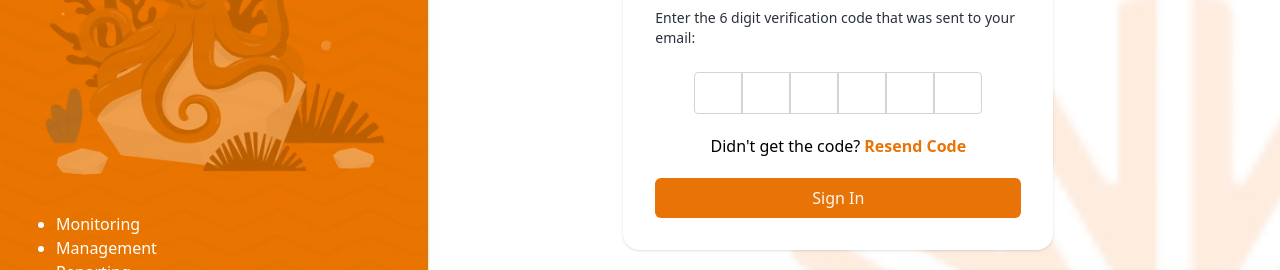
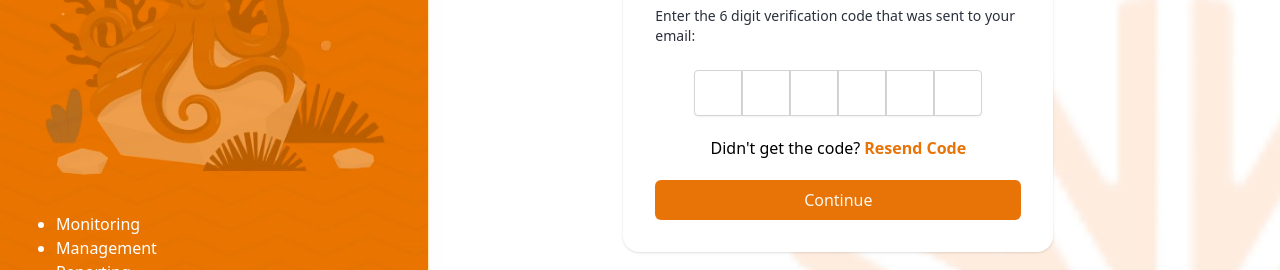
Before and after one commit to Jideotetic/Octopus, a React (Vite) app: page /verify-otp in a window 1280 px wide. Shown: the part 349-619 px from the top of the page. Built offline with nearby package versions, Linux system fonts and the light colour scheme; a web font is replaced by a local one.

Commit message:
Update verify otp and create new pasword routes

```diff
--- a/src/actions/createNewPasswordAction.ts
+++ b/src/actions/createNewPasswordAction.ts
@@ -1,13 +1,20 @@
 import { LoaderFunctionArgs, redirect } from "react-router-dom";
+import { toast } from "react-toastify";
 
 export default async function createNewPasswordAction({
   request,
 }: LoaderFunctionArgs) {
   const formData = await request.formData();
 
-  const email = formData.get("email");
+  const newPassword = formData.get("new-password");
+  const confirmPassword = formData.get("confirm-password");
 
-  console.log(email);
+  console.log(newPassword, confirmPassword);
 
-  return redirect("/");
+  if (newPassword !== confirmPassword) {
+    return toast.error("Password do not match!");
+  }
+  toast.success("Login successfully");
+
+  return redirect("/dashboard");
 }
--- a/src/actions/forgotPasswordAction.ts
+++ b/src/actions/forgotPasswordAction.ts
@@ -1,11 +1,14 @@
 import { LoaderFunctionArgs, redirect } from "react-router-dom";
+import authProvider from "../auth";
 
 export default async function forgotPasswordAction({
   request,
 }: LoaderFunctionArgs) {
   const formData = await request.formData();
 
-  const email = formData.get("email");
+  const email = formData.get("email") as string;
+
+  authProvider.email = email;
 
   console.log(email);
 
--- a/src/actions/loginAction.ts
+++ b/src/actions/loginAction.ts
@@ -1,10 +1,7 @@
 import { LoaderFunctionArgs, redirect } from "react-router-dom";
-import { toast } from 'react-toastify';
-import 'react-toastify/dist/ReactToastify.css';
+import { toast } from "react-toastify";
 
-export default async function loginAction({
-  request,
-}: LoaderFunctionArgs) {
+export default async function loginAction({ request }: LoaderFunctionArgs) {
   const formData = await request.formData();
 
   const email = formData.get("email");
@@ -13,5 +10,5 @@ export default async function loginAction({
   console.log(email, password);
   toast.success("Login successfully");
 
-  return redirect("/");
+  return redirect("/dashboard");
 }
--- a/src/actions/verifyOTPAction.ts
+++ b/src/actions/verifyOTPAction.ts
@@ -2,10 +2,15 @@ import { LoaderFunctionArgs, redirect } from "react-router-dom";
 
 export default async function verifyOTPAction({ request }: LoaderFunctionArgs) {
   const formData = await request.formData();
+  const box1 = formData.get("0")!.toString();
+  const box2 = formData.get("1")!.toString();
+  const box3 = formData.get("2")!.toString();
+  const box4 = formData.get("3")!.toString();
+  const box5 = formData.get("4")!.toString();
+  const box6 = formData.get("5")!.toString();
+  const otp = box1 + box2 + box3 + box4 + box5 + box6;
 
-  const email = formData.get("email");
-
-  console.log(email);
+  console.log(otp);
 
   return redirect("/create-new-password");
 }
--- /dev/null
+++ b/src/auth.ts
@@ -0,0 +1,5 @@
+const authProvider = {
+  email: "",
+};
+
+export default authProvider;
--- /dev/null
+++ b/src/loaders/authenticationLoader.ts
@@ -0,0 +1,5 @@
+import authProvider from "../auth";
+
+export default async function authenticationLoader() {
+  return { email: authProvider.email };
+}
--- a/src/routes/ForgotPassword.tsx
+++ b/src/routes/ForgotPassword.tsx
@@ -4,7 +4,7 @@ import "react-toastify/dist/ReactToastify.css";
 
 const ForgotPassword = () => {
   function handleContactSupport() {
-    toast.info("Kindly contact risk for support");
+    toast.info("Kindly contact internal control for support");
   }
 
   return (
@@ -31,11 +31,13 @@ const ForgotPassword = () => {
                 type="email"
                 name="email"
                 id="email"
+                autoComplete="off"
                 required
                 placeholder="Enter your email"
                 className="form-input rounded-md border-neutral-300 shadow-sm placeholder:text-xs focus:border-[#E87407] focus:outline-none focus:ring-1 focus:ring-[#E87407] focus:invalid:border-red-400 focus:invalid:ring-red-400"
               />
             </div>
+            <div className="text-center">
               <button
                 type="button"
                 onClick={handleContactSupport}
@@ -43,6 +45,7 @@ const ForgotPassword = () => {
               >
                 Contact support
               </button>
+            </div>
             <button
               type="submit"
               className="w-full rounded-md bg-[#E87407] p-2 text-[#F9F7F0]"
--- a/src/routes/Login.tsx
+++ b/src/routes/Login.tsx
@@ -43,6 +43,7 @@ const Login = () => {
                 id="password"
                 placeholder="Enter your password"
                 minLength={8}
+                autoComplete="off"
                 required
                 className="form-input rounded-md border-neutral-300 shadow-sm placeholder:text-xs focus:border-[#E87407] focus:outline-none focus:ring-1 focus:ring-[#E87407] placeholder-shown:focus:border-red-400 placeholder-shown:focus:ring-red-400 focus:invalid:border-red-400 focus:invalid:ring-red-400"
               />
--- a/src/routes/VerifyOTP.tsx
+++ b/src/routes/VerifyOTP.tsx
@@ -1,32 +1,143 @@
-import { Form } from "react-router-dom";
+import { ChangeEvent, KeyboardEvent, useRef, useState } from "react";
+import { Form, useRouteLoaderData } from "react-router-dom";
+import { ToastContainer, toast } from "react-toastify";
+import "react-toastify/dist/ReactToastify.css";
 
-const VerifyOTP = () => {
+interface VerifyOTPProps {
+  length: number;
+}
+
+const DIGITS = new RegExp(/^\d+$/);
+
+const VerifyOTP = ({ length = 6 }: VerifyOTPProps) => {
+  const { email } = useRouteLoaderData("root") as { email: string };
+  const inputRef = useRef<HTMLInputElement[]>(Array(length).fill(null));
+
+  const [OTP, setOTP] = useState<string[]>(Array(length).fill(""));
+
+  function focusToNextInput(target: HTMLElement) {
+    const nextElementSibling =
+      target.nextElementSibling as HTMLInputElement | null;
+
+    if (nextElementSibling) {
+      nextElementSibling.focus();
+    }
+  }
+
+  function focusToPrevInput(target: HTMLElement) {
+    const previousElementSibling =
+      target.previousElementSibling as HTMLInputElement | null;
+
+    if (previousElementSibling) {
+      previousElementSibling.focus();
+    }
+  }
+
+  function handleTextChange(e: ChangeEvent<HTMLInputElement>, id: number) {
+    const target = e.target;
+    const targetValue = target.value;
+    const isDigit = DIGITS.test(targetValue);
+
+    if (!isDigit && targetValue !== "") {
+      return;
+    }
+
+    if (targetValue === " ") {
+      return;
+    }
+
+    if (targetValue.length === 1 && id < length - 1) {
+      focusToNextInput(target);
+    }
+
+    const newPin = [...OTP];
+    newPin[id] = targetValue;
+    setOTP(newPin);
+  }
+
+  function inputOnKeyDown(e: KeyboardEvent<HTMLInputElement>) {
+    const { key } = e;
+    const target = e.target as HTMLInputElement;
+
+    if (key === "ArrowRight" || key === "ArrowDown") {
+      e.preventDefault();
+      return focusToNextInput(target);
+    }
+
+    if (key === "ArrowLeft" || key === "ArrowUp") {
+      e.preventDefault();
+      return focusToPrevInput(target);
+    }
+
+    const targetValue = target.value;
+    target.setSelectionRange(0, targetValue.length);
+
+    if (e.key !== "Backspace" || target.value !== "") {
+      return;
+    }
+
+    focusToPrevInput(target);
+  }
+
+  function handleResendCode() {
+    toast.success("Email sent successfully");
+  }
+
+  // function inputOnFocus(e: FocusEvent<HTMLInputElement>) {
+  //   const { target } = e;
+
+  //   const prevInputEl =
+  //     target.previousElementSibling as HTMLInputElement | null;
+
+  //   if (prevInputEl && prevInputEl.value === "") {
+  //     return prevInputEl.focus();
+  //   }
+
+  //   target.setSelectionRange(0, target.value.length);
+  // }
+
   return (
     <>
+      <ToastContainer />
       <div className="flex h-[calc(100vh-100.21px)] flex-col items-center justify-center">
         <div className="w-full max-w-[430px] rounded-2xl bg-white p-8 shadow">
           <h2 className="mb-2 text-2xl font-medium text-[#2A303C]">
             We sent a code to your email.
           </h2>
           <p className="text-sm text-[#2A303C]">
-            Enter the 6 digit verification code that was sent to your email:
+            Enter the 6 digit verification code that was sent to your email:{" "}
+            {email}
           </p>
           <Form action="." method="post" className="mt-6 flex flex-col gap-5">
             <div className="flex justify-center">
-              {Array(6)
-                .fill(0)
-                .map((_, index) => (
-                  <input
-                    key={index}
-                    type="text"
-                    name="otp"
-                    className="form-input w-12 border-neutral-300 placeholder:text-xs  first:rounded-s last:rounded-e"
-                  />
-                ))}
+              {Array.from({ length }, (_, id) => (
+                <input
+                  key={id}
+                  type="text"
+                  maxLength={1}
+                  name={id.toString()}
+                  inputMode="numeric"
+                  autoComplete="one-time-code"
+                  value={OTP[id]}
+                  onChange={(e) => handleTextChange(e, id)}
+                  onKeyDown={inputOnKeyDown}
+                  // onFocus={inputOnFocus}
+                  ref={(ref) =>
+                    (inputRef.current[id] = ref as HTMLInputElement)
+                  }
+                  pattern="\d{1}"
+                  required
+                  className="form-input w-12 border-neutral-300 text-center text-lg font-extrabold shadow-sm placeholder:text-xs first:rounded-s last:rounded-e valid:border-2 valid:border-red-400 valid:ring-red-400 focus:border-[#E87407] focus:outline-none focus:ring-1 focus:ring-[#E87407] placeholder-shown:focus:border-red-400 placeholder-shown:focus:ring-red-400 focus:invalid:border-red-400 focus:invalid:ring-red-400"
+                />
+              ))}
             </div>
             <div className="flex justify-center gap-1">
               <p>Didn't get the code?</p>
-              <button type="button" className="font-semibold text-[#E87407]">
+              <button
+                type="button"
+                onClick={handleResendCode}
+                className="font-semibold text-[#E87407]"
+              >
                 Resend Code
               </button>
             </div>
@@ -35,7 +146,7 @@ const VerifyOTP = () => {
               type="submit"
               className="w-full rounded-md bg-[#E87407] p-2 text-[#F9F7F0]"
             >
-              Sign In
+              Continue
             </button>
           </Form>
         </div>
```
Also changed, not shown: src/main.tsx (+13 -1 lines), src/routes/CreateNewPassword.tsx (+14 -5 lines). Lines whose indentation alone changed are shown as unchanged.
